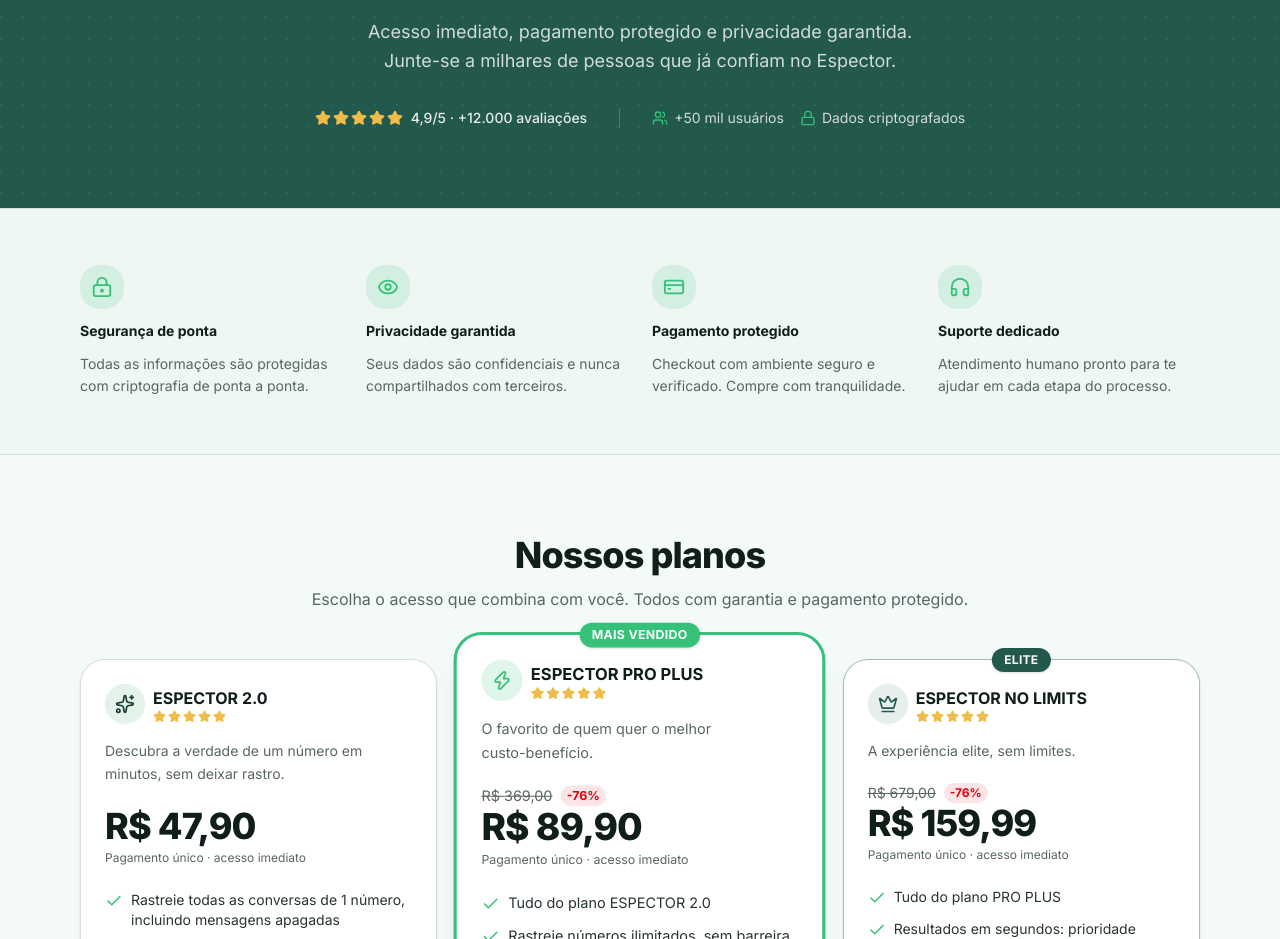
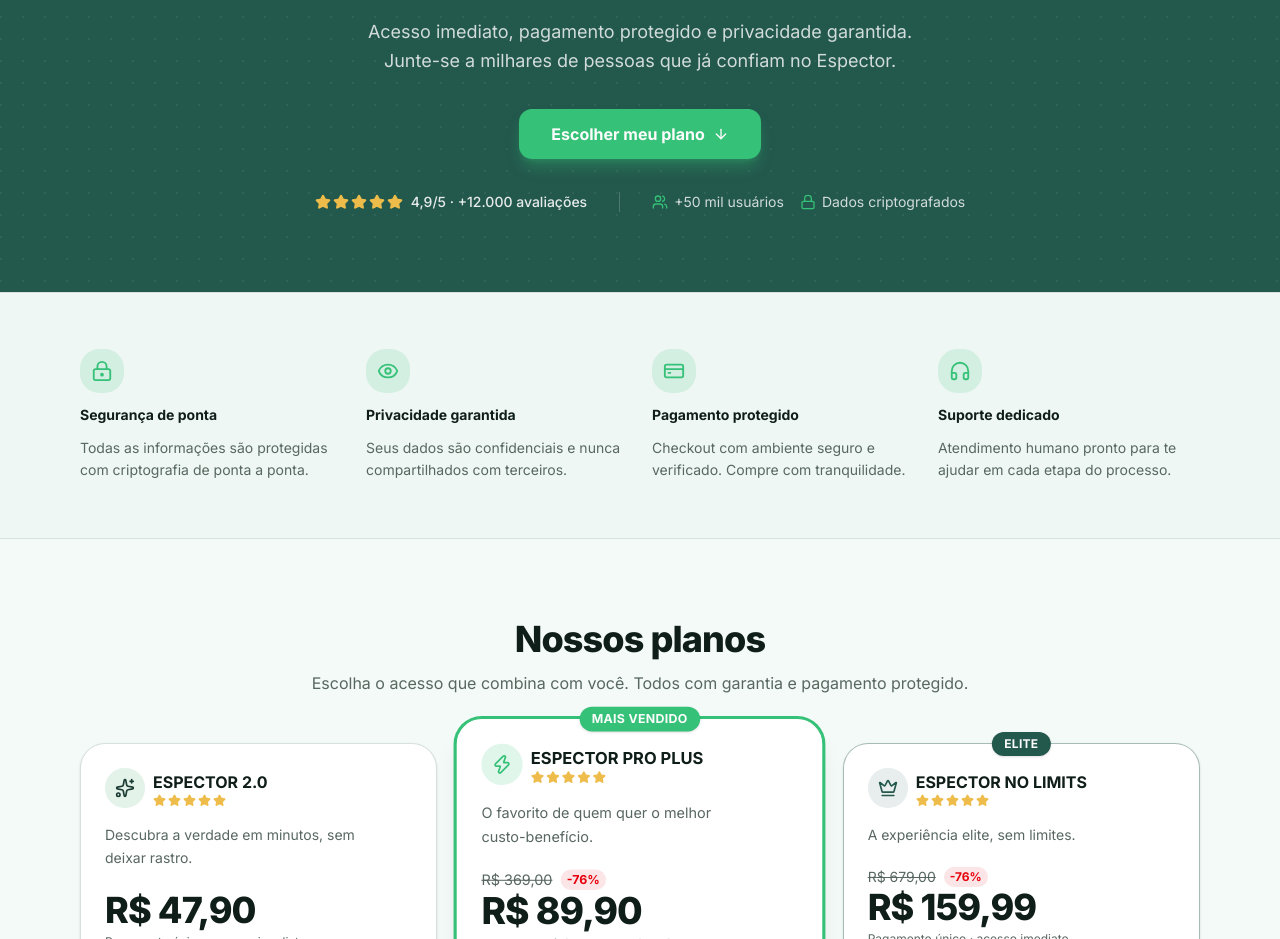
Before and after one commit to Grizzmon/espector-pacote, a Next.js app: page / in a window 1280 px wide. Shown: the part 313-1252 px from the top of the page. Built offline with nearby package versions, Linux system fonts and the light colour scheme.

Commit message:
Add "Escolher meu plano" CTAs and update basic plan to 7 numbers/day

```diff
--- a/app/layout.tsx
+++ b/app/layout.tsx
@@ -24,7 +24,10 @@ export default function RootLayout({
   children: React.ReactNode
 }>) {
   return (
-    <html lang="pt-BR" className={`${inter.variable} bg-background`}>
+    <html
+      lang="pt-BR"
+      className={`${inter.variable} scroll-smooth bg-background`}
+    >
       <head>
         {/* Meta Pixel Code */}
         <Script id="meta-pixel" strategy="afterInteractive">
--- a/components/hero.tsx
+++ b/components/hero.tsx
@@ -1,5 +1,6 @@
-import { BadgeCheck, Lock, Users } from 'lucide-react'
+import { ArrowDown, BadgeCheck, Lock, Users } from 'lucide-react'
 import { Stars } from '@/components/stars'
+import { Button } from '@/components/ui/button'
 
 export function Hero() {
   return (
@@ -28,6 +29,17 @@ export function Hero() {
           a milhares de pessoas que já confiam no Espector.
         </p>
 
+        <Button
+          asChild
+          size="lg"
+          className="mt-8 h-13 px-8 text-base font-bold shadow-lg shadow-primary/30"
+        >
+          <a href="#planos" className="inline-flex items-center gap-2 whitespace-nowrap">
+            Escolher meu plano
+            <ArrowDown width={18} height={18} aria-hidden="true" />
+          </a>
+        </Button>
+
         <div className="mt-8 flex flex-col items-center justify-center gap-4 sm:flex-row sm:gap-8">
           <div className="flex items-center gap-2">
             <Stars rating={5} />
--- a/components/plans-section.tsx
+++ b/components/plans-section.tsx
@@ -195,7 +195,10 @@ function PlanCard({ plan }: { plan: Plan }) {
 
 export function PlansSection() {
   return (
-    <section id="planos" className="mx-auto max-w-6xl px-4 py-16 sm:py-20">
+    <section
+      id="planos"
+      className="mx-auto max-w-6xl scroll-mt-20 px-4 py-16 sm:py-20"
+    >
       <div className="mx-auto max-w-2xl text-center">
         <h2 className="text-balance text-3xl font-extrabold tracking-tight text-foreground sm:text-4xl">
           Nossos planos
--- a/components/site-footer.tsx
+++ b/components/site-footer.tsx
@@ -1,10 +1,31 @@
-import { Lock, ShieldCheck } from 'lucide-react'
+import { ArrowUp, Lock, ShieldCheck } from 'lucide-react'
+import { Button } from '@/components/ui/button'
 
 export function SiteFooter() {
   return (
     <footer className="border-t border-white/10 bg-accent text-accent-foreground">
       <div className="mx-auto max-w-6xl px-4 py-12">
         <div className="flex flex-col items-center gap-6 text-center">
+          <div className="flex w-full flex-col items-center gap-4 border-b border-white/10 pb-10">
+            <h2 className="text-balance text-2xl font-extrabold tracking-tight sm:text-3xl">
+              Pronto para descobrir a verdade?
+            </h2>
+            <p className="max-w-md text-pretty text-sm leading-relaxed text-accent-foreground/80">
+              Escolha seu plano agora e tenha acesso imediato. Garantia de 7
+              dias ou seu dinheiro de volta.
+            </p>
+            <Button
+              asChild
+              size="lg"
+              className="h-13 px-8 text-base font-bold shadow-lg shadow-primary/30"
+            >
+              <a href="#planos" className="inline-flex items-center gap-2 whitespace-nowrap">
+                Escolher meu plano
+                <ArrowUp width={18} height={18} aria-hidden="true" />
+              </a>
+            </Button>
+          </div>
+
           <div className="flex items-center gap-2">
             <span className="flex h-8 w-8 items-center justify-center rounded-full bg-primary text-primary-foreground">
               <ShieldCheck width={18} height={18} />
--- a/lib/plans.ts
+++ b/lib/plans.ts
@@ -15,11 +15,11 @@ export const plans: Plan[] = [
   {
     id: '3899115',
     name: 'ESPECTOR 2.0',
-    tagline: 'Descubra a verdade de um número em minutos, sem deixar rastro.',
+    tagline: 'Descubra a verdade em minutos, sem deixar rastro.',
     price: 47.9,
     checkoutUrl: 'https://pay.kiwify.com.br/BgTy28q',
     features: [
-      'Rastreie todas as conversas de 1 número, incluindo mensagens apagadas',
+      'Rastreie até 7 números por dia, incluindo mensagens apagadas',
       'Recupere fotos e vídeos enviados mesmo depois de excluídos',
       'Registro completo de chamadas: quem ligou, quando e por quanto tempo',
       'Alerta instantâneo quando o número suspeito falar com seu parceiro(a)',
```
